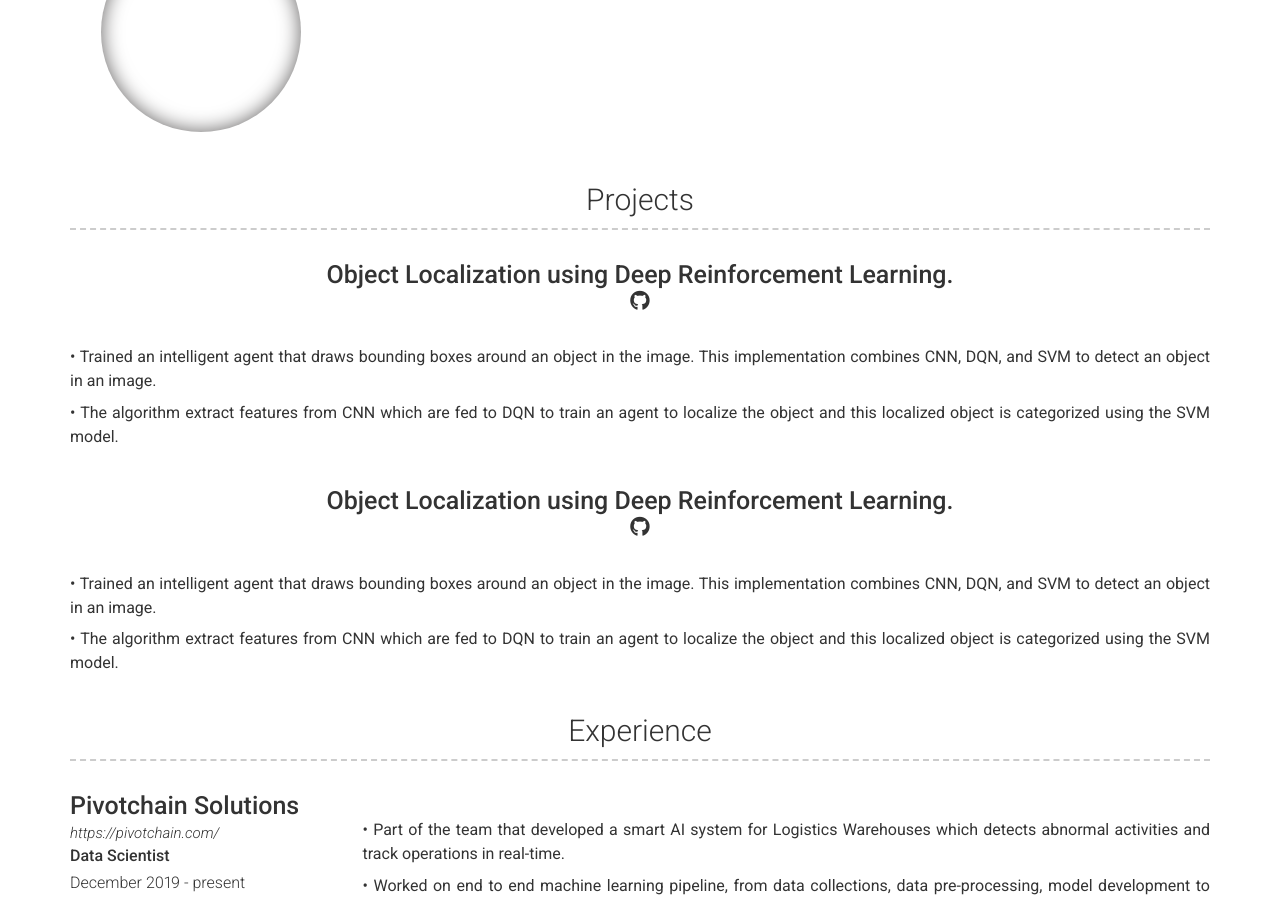
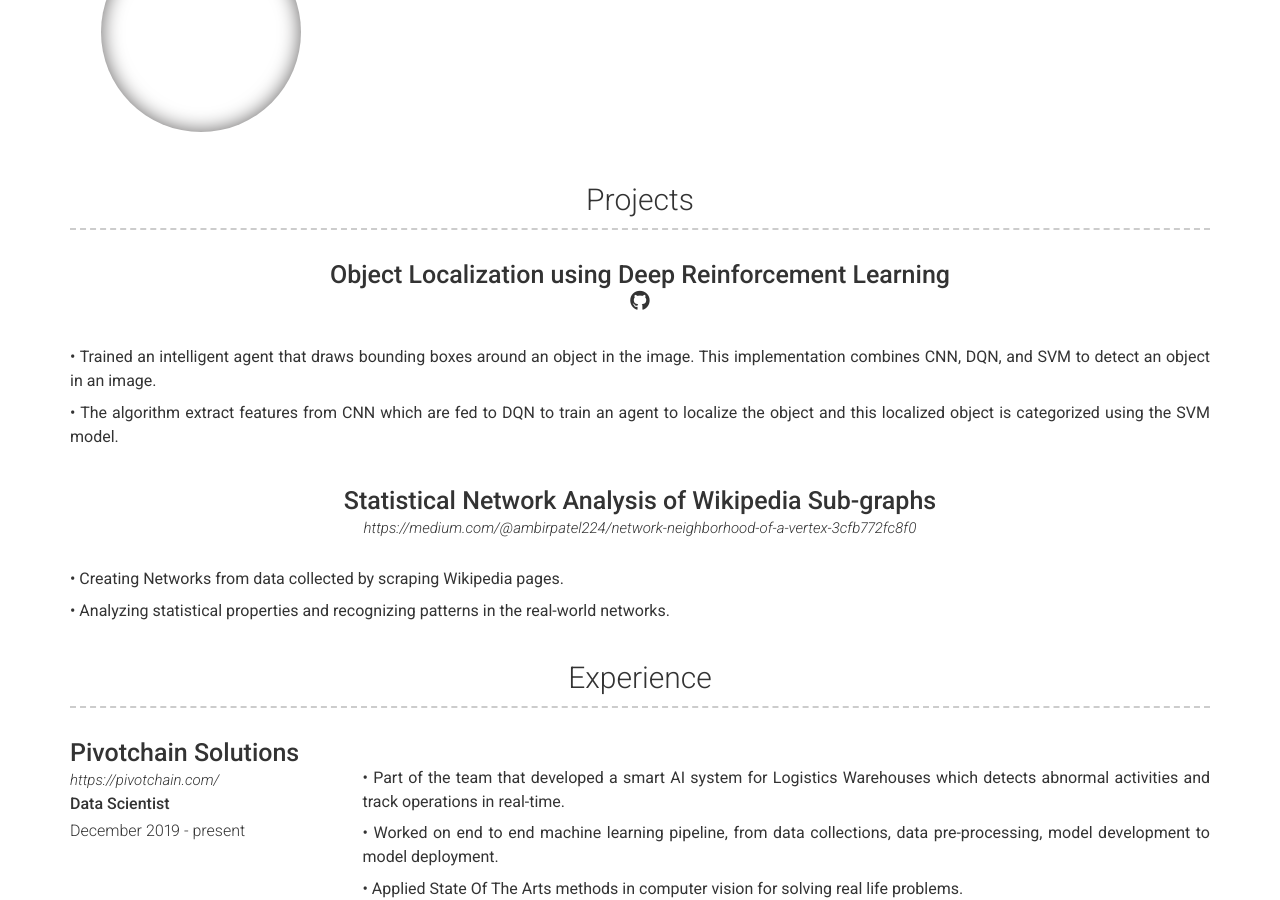
Before and after one commit to ambirpatel/ambirpatel.github.io, a Jekyll site: the page built from index.md, in a window 1280 px wide and 900 px high, scrolled down 347 px. Built offline with Jekyll 4.4.1, drawn with Linux system fonts in a browser that asks for light colours; nearby versions of some CDN libraries.

Commit message:
Update projects.yml

```diff
--- a/_data/projects.yml
+++ b/_data/projects.yml
@@ -1,6 +1,6 @@
 # Project template
 - layout: top-middle
-  name: Object Localization using Deep Reinforcement Learning.
+  name: Object Localization using Deep Reinforcement Learning
   # link: Link to project (eg. sproogen.github.io/modern-resume-theme)(optional)
   github: https://github.com/ambirpatel/Object-Localization-using-Deep-Reinforcement-Learning
   quote: >
@@ -11,12 +11,12 @@
     • The algorithm extract features from CNN which are fed to DQN to train an agent to localize the object and this localized object is categorized using the SVM model.
 
 - layout: top-middle
-  name: Object Localization using Deep Reinforcement Learning.
-  # link: Link to project (eg. sproogen.github.io/modern-resume-theme)(optional)
-  github: https://github.com/ambirpatel/Object-Localization-using-Deep-Reinforcement-Learning
+  name: Statistical Network Analysis of Wikipedia Sub-graphs
+  link: https://medium.com/@ambirpatel224/network-neighborhood-of-a-vertex-3cfb772fc8f0
+#   github: https://github.com/ambirpatel/Object-Localization-using-Deep-Reinforcement-Learning
   quote: >
 
   description: | # this will include new lines to allow paragraphs
-    • Trained an intelligent agent that draws bounding boxes around an object in the image. This implementation combines CNN, DQN, and SVM to detect an object in an image.
+    • Creating Networks from data collected by scraping Wikipedia pages.
 
-    • The algorithm extract features from CNN which are fed to DQN to train an agent to localize the object and this localized object is categorized using the SVM model.
+    • Analyzing statistical properties and recognizing patterns in the real-world networks.
```
